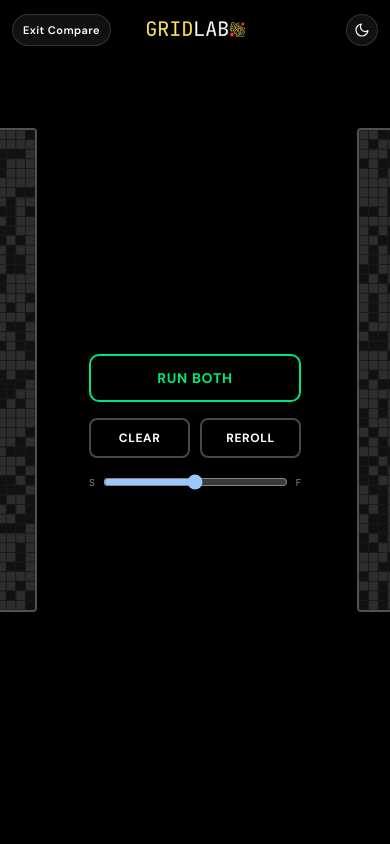
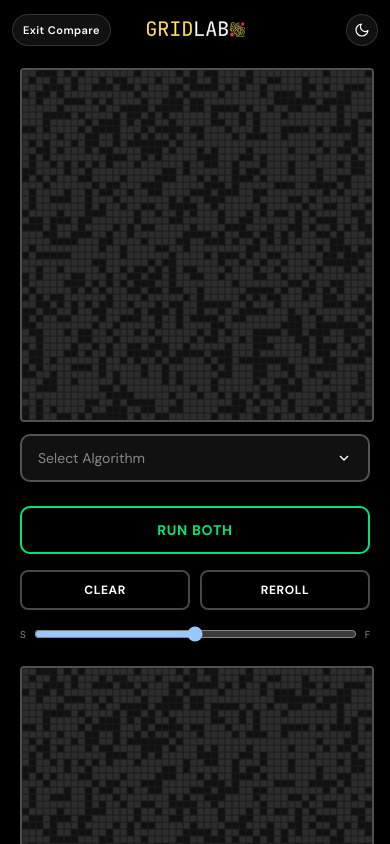
Before and after one commit to nikhilvirdi/GridLab, a React (Vite) app in the folder frontend/: page / in a window 390 px wide. Both pictures are taken after a click on the button "Compare". Shown: the top 844 px of the page. Built offline with nearby package versions, Linux system fonts and the light colour scheme.

Commit message:
feat: add mobile responsiveness for comparison view

```diff
--- a/frontend/src/App.tsx
+++ b/frontend/src/App.tsx
@@ -160,14 +160,15 @@ function App() {
       ) : (
         <div
           style={{
-            paddingTop: '56px',
-            height: 'calc(100vh - 56px)',
-            overflow: 'hidden',
+            paddingTop: isMobile ? '68px' : '56px',
+            paddingBottom: isMobile ? '48px' : 0,
+            height: isMobile ? 'auto' : 'calc(100vh - 56px)',
+            overflow: isMobile ? 'visible' : 'hidden',
             display: 'flex',
-            flexDirection: 'row',
+            flexDirection: isMobile ? 'column' : 'row',
             justifyContent: 'center',
             alignItems: 'center',
-            gap: '32px',
+            gap: isMobile ? '24px' : '32px',
             width: '100%',
           }}
         >
@@ -195,8 +196,11 @@ function App() {
               flexDirection: 'column',
               alignItems: 'center',
               gap: '16px',
-              padding: '0 24px',
-              minWidth: '260px',
+              padding: isMobile ? '0 20px' : '0 24px',
+              width: isMobile ? '100%' : 'auto',
+              maxWidth: isMobile ? '480px' : undefined,
+              minWidth: isMobile ? undefined : '260px',
+              boxSizing: 'border-box',
             }}
           >
             <button
--- a/frontend/src/canvas/GridCanvas.tsx
+++ b/frontend/src/canvas/GridCanvas.tsx
@@ -199,22 +199,20 @@ export const GridCanvas = forwardRef<GridCanvasHandle, GridCanvasProps>(function
   const sizeRef       = useRef(size);
   useEffect(() => { sizeRef.current = size; }, [size]);
 
-  // Mobile-responsive grid sizing — only affects the single (non-compare)
-  // view. compareMode always resolves to GRID_PX unchanged; compare mode's
-  // mobile layout is out of scope for this change.
+  // Mobile-responsive grid sizing — scales grid dynamically on mobile viewports
   const isMobile = useIsMobile();
   const [viewportWidth, setViewportWidth] = useState(
     typeof window !== 'undefined' ? window.innerWidth : GRID_PX
   );
   useEffect(() => {
-    if (!isMobile || compareMode) return;
+    if (!isMobile) return;
     const handleResize = () => setViewportWidth(window.innerWidth);
     handleResize();
     window.addEventListener('resize', handleResize);
     return () => window.removeEventListener('resize', handleResize);
-  }, [isMobile, compareMode]);
+  }, [isMobile]);
   const mobileGridPx = Math.min(viewportWidth - 40, 480);
-  const gridPx = (isMobile && !compareMode) ? mobileGridPx : GRID_PX;
+  const gridPx = isMobile ? mobileGridPx : GRID_PX;
 
 interface ModeSnapshot {
   grid: number[][];
@@ -955,10 +953,10 @@ interface ModeSnapshot {
     <div
       className="flex select-none"
       style={{
-        width: compareMode ? 'auto' : '100%',
-        height: (isMobile && !compareMode) ? 'auto' : '100%',
-        flexDirection: (isMobile && !compareMode) ? 'column' : 'row',
-        alignItems: (isMobile && !compareMode) ? 'center' : undefined,
+        width: compareMode ? (isMobile ? '100%' : 'auto') : '100%',
+        height: isMobile ? 'auto' : '100%',
+        flexDirection: isMobile ? 'column' : 'row',
+        alignItems: isMobile ? 'center' : undefined,
       }}
     >
       {/* Fullscreen loader */}
@@ -976,15 +974,15 @@ interface ModeSnapshot {
         )}
       </AnimatePresence>
 
-      {/* ── Left column — 55%, grid+controls centered flush-right with padding (auto in compareMode; full-width and centered on mobile single view) ── */}
+      {/* ── Left column — 55%, grid+controls centered flush-right with padding (auto in compareMode; full-width and centered on mobile) ── */}
       <div
         style={{
-          width: (isMobile && !compareMode) ? '100%' : (compareMode ? 'auto' : '55%'),
-          height: (isMobile && !compareMode) ? 'auto' : '100%',
+          width: isMobile ? '100%' : (compareMode ? 'auto' : '55%'),
+          height: isMobile ? 'auto' : '100%',
           display: 'flex',
           alignItems: 'center',
-          justifyContent: (isMobile && !compareMode) ? 'center' : (compareMode ? 'center' : 'flex-end'),
-          paddingRight: (isMobile && !compareMode) ? 0 : (compareMode ? 0 : '52px'),
+          justifyContent: isMobile ? 'center' : (compareMode ? 'center' : 'flex-end'),
+          paddingRight: isMobile ? 0 : (compareMode ? 0 : '52px'),
           flexShrink: 0,
         }}
       >
@@ -995,7 +993,7 @@ interface ModeSnapshot {
             gap: '12px',
             width: `${gridPx}px`,
             flexShrink: 0,
-            paddingBottom: compareMode ? '45px' : 0,
+            paddingBottom: (compareMode && !isMobile) ? '45px' : 0,
           }}
         >
           {/* Grid container — UNCHANGED internals */}
@@ -1256,7 +1254,7 @@ interface ModeSnapshot {
           )}
 
           {compareMode && (
-            <div style={{ display: 'flex', width: '80%', margin: '0 auto' }}>
+            <div style={{ display: 'flex', width: isMobile ? '100%' : '80%', margin: '0 auto' }}>
               {algorithmDropdownEl}
             </div>
           )}
```
